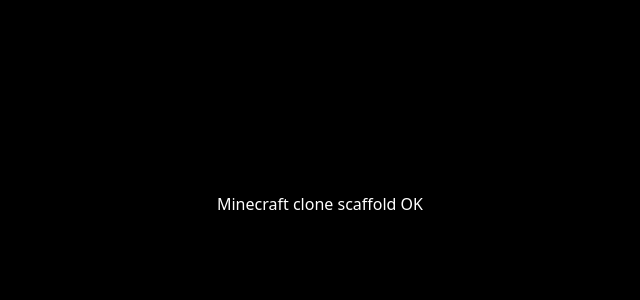
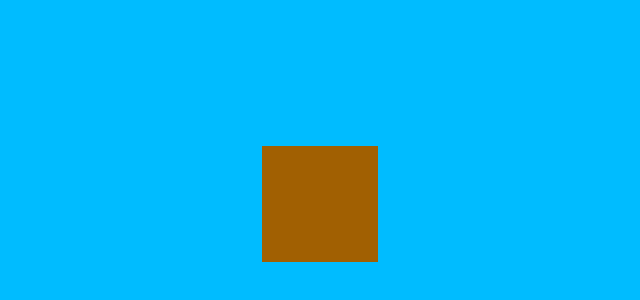
Before and after one commit to motoki4869/game, a React (Vite) app in the folder Minecraft/: page / in a window 1280 px wide. Shown: the part 196-496 px from the top of the page, without its empty margins (320-960 px from the left). Built offline with nearby package versions, Linux system fonts and the light colour scheme.

Commit message:
feat(minecraft): add WebGL gate and base Three.js canvas

```diff
--- a/Minecraft/src/App.jsx
+++ b/Minecraft/src/App.jsx
@@ -1,7 +1,19 @@
+import { Canvas } from '@react-three/fiber'
+import WebGLGate from './webgl/WebGLGate.jsx'
+
 export default function App() {
   return (
-    <div className="w-screen h-screen bg-black text-white flex items-center justify-center">
-      <p>Minecraft clone scaffold OK</p>
-    </div>
+    <WebGLGate>
+      <div className="w-screen h-screen bg-sky-400">
+        <Canvas camera={{ fov: 75, near: 0.1, far: 1000 }}>
+          <ambientLight intensity={0.6} />
+          <directionalLight position={[10, 20, 10]} intensity={0.8} />
+          <mesh>
+            <boxGeometry args={[1, 1, 1]} />
+            <meshStandardMaterial color="orange" />
+          </mesh>
+        </Canvas>
+      </div>
+    </WebGLGate>
   )
 }
--- /dev/null
+++ b/Minecraft/src/webgl/WebGLGate.jsx
@@ -0,0 +1,15 @@
+import { isWebGLAvailable } from './checkWebGL.js'
+
+export default function WebGLGate({ children }) {
+  if (!isWebGLAvailable()) {
+    return (
+      <div className="w-screen h-screen bg-black text-white flex items-center justify-center">
+        <p className="text-center px-4">
+          このブラウザは3D表示(WebGL)に対応していません。<br />
+          最新のChrome、Firefox、Safariでお試しください。
+        </p>
+      </div>
+    )
+  }
+  return children
+}
```
